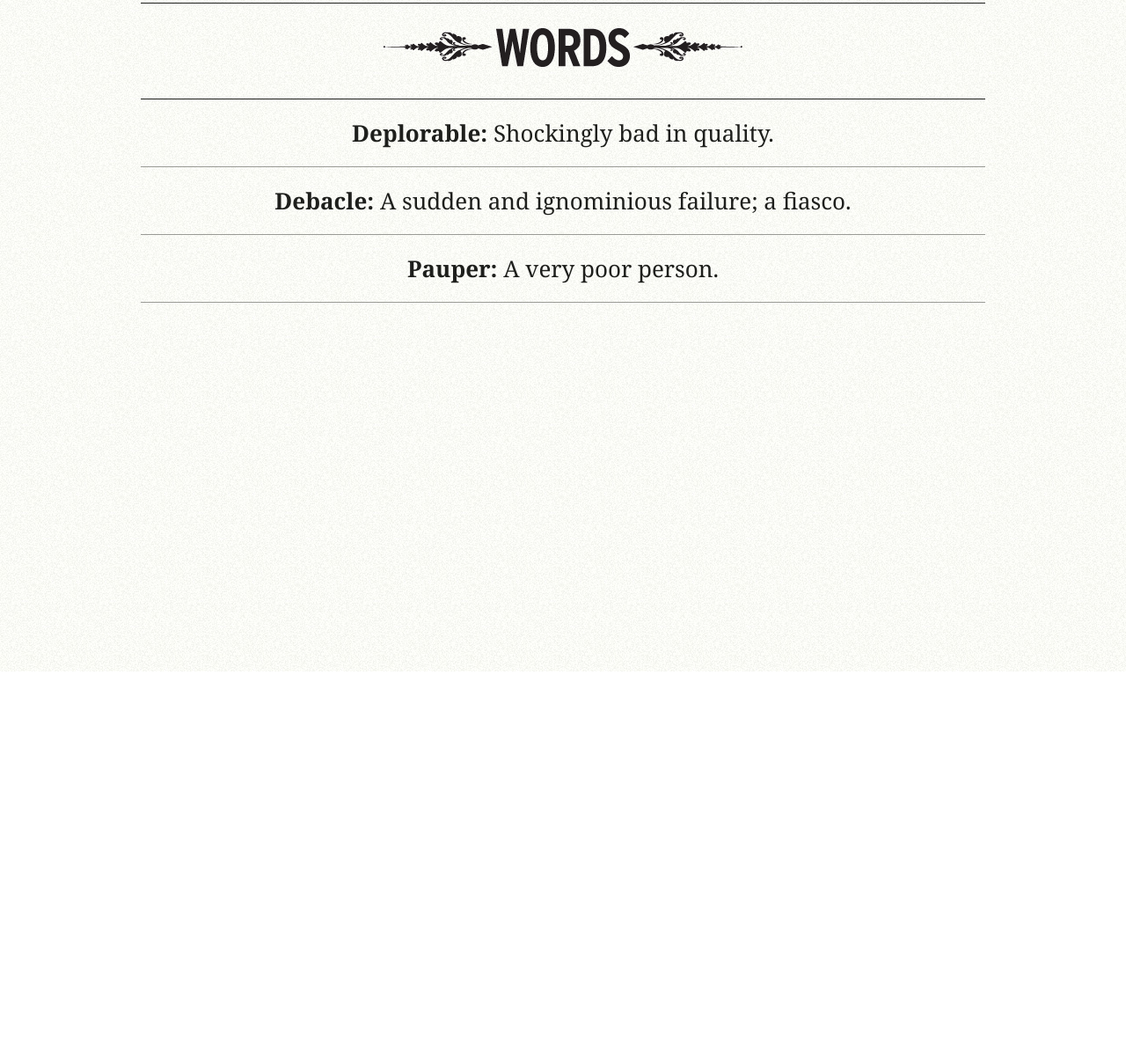
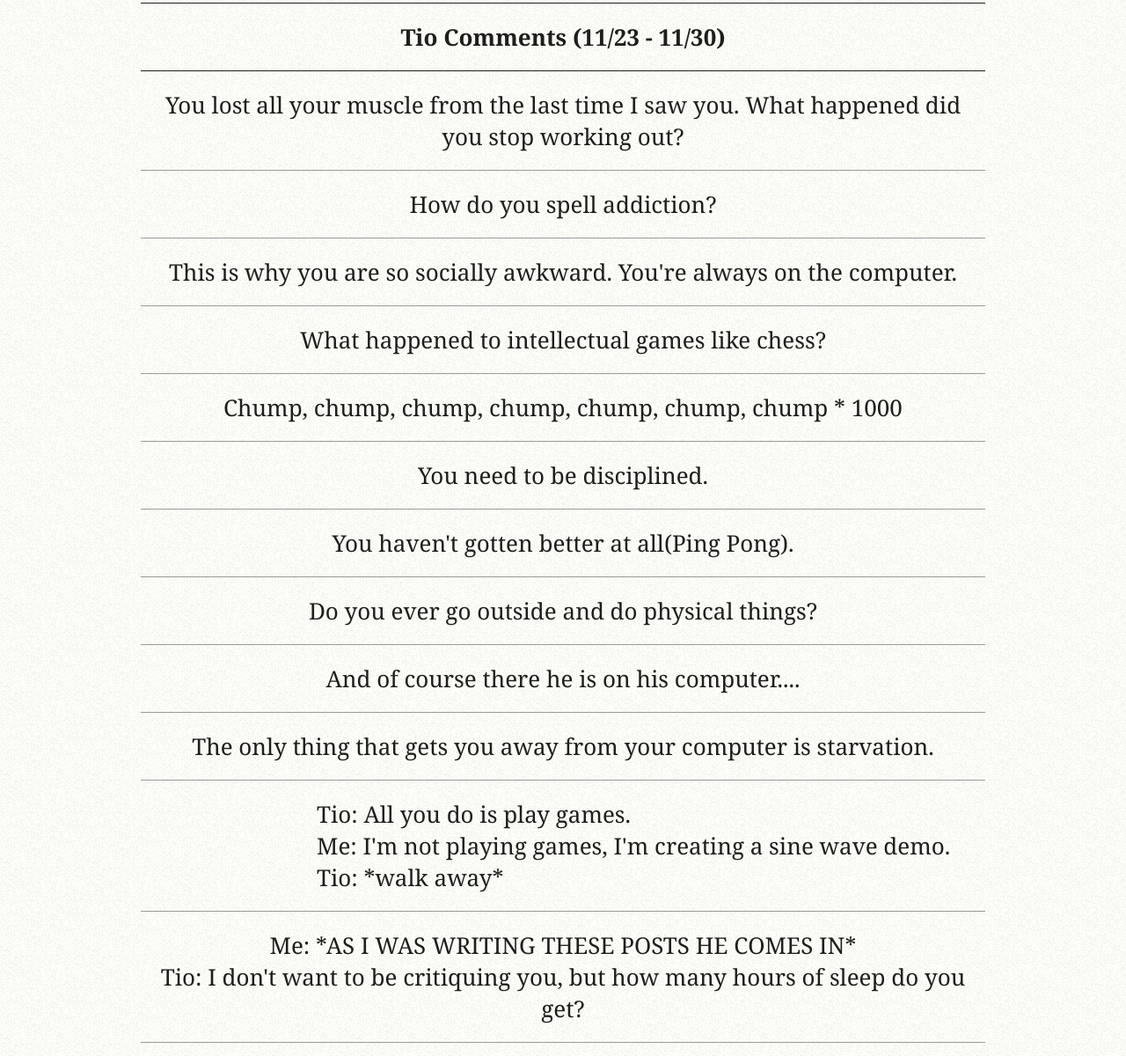
Before and after one commit to Hossman333/words, a plain HTML site: page index.html in a window 1280 px wide. Shown: the part 37-1237 px from the top of the page at 88% size. Before the commit the page ends 800 px from the top, so only its background shows below. Drawn offline with Linux system fonts and the light colour scheme.

Commit message:
changing the site

```diff
--- a/index.html
+++ b/index.html
@@ -1,7 +1,7 @@
 <!DOCTYPE HTML>
 <html lang="en-US">
 <head>
-<title>Words</title>
+<title>Tio Comments (11/23 - 11/30)</title>
 <meta charset="UTF-8">
 <meta http-equiv="Content-Type" content="text/html; charset=UTF-8" />
 <meta http-equiv="X-UA-Compatible" content="IE=edge,chrome=1">
@@ -10,16 +10,46 @@
 <body>
    	<div class="container">
 		<div class="header">
-			<h1><img src="images/title.png" /></h1>
+			<h1><strong>Tio Comments (11/23 - 11/30)</strong></h1>
 		</div>
 		<div class="post">
-			<strong>Deplorable:</strong> Shockingly bad in quality.
+			You lost all your muscle from the last time I saw you. What happened did you stop working out?
 		</div>
 		<div class="post">
-			<strong>Debacle:</strong> A sudden and ignominious failure; a fiasco.
+			How do you spell addiction?
 		</div>
 		<div class="post">
-			<strong>Pauper:</strong> A very poor person.
+			This is why you are so socially awkward. You're always on the computer.
+		</div>
+		<div class="post">
+			What happened to intellectual games like chess?
+		</div>
+		<div class="post">
+			Chump, chump, chump, chump, chump, chump, chump * 1000
+		</div>
+		<div class="post">
+			You need to be disciplined.
+		</div>
+		<div class="post">
+			You haven't gotten better at all(Ping Pong).
+		</div>
+		<div class="post">
+			Do you ever go outside and do physical things?
+		</div>
+		<div class="post">
+			And of course there he is on his computer....
+		</div>
+		<div class="post">
+			The only thing that gets you away from your computer is starvation.
+		</div>
+		<div class="post" style="text-align: left; padding-left: 200px;">
+			Tio: All you do is play games.<br>
+			Me: I'm not playing games, I'm creating a sine wave demo.<br>
+			Tio: *walk away*
+		</div>
+		<div class="post">
+			Me: *AS I WAS WRITING THESE POSTS HE COMES IN*<br>
+			Tio: I don't want to be critiquing you, but how many hours of sleep do you get?
 		</div>
 	 </div>
 </body>
```
